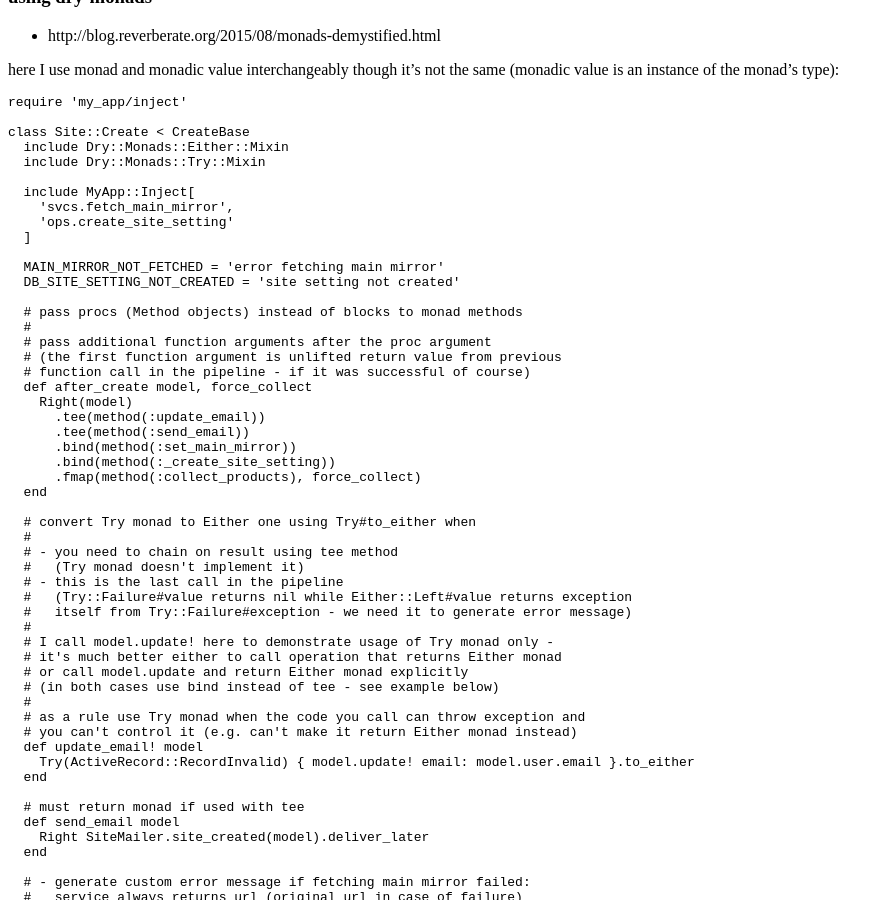
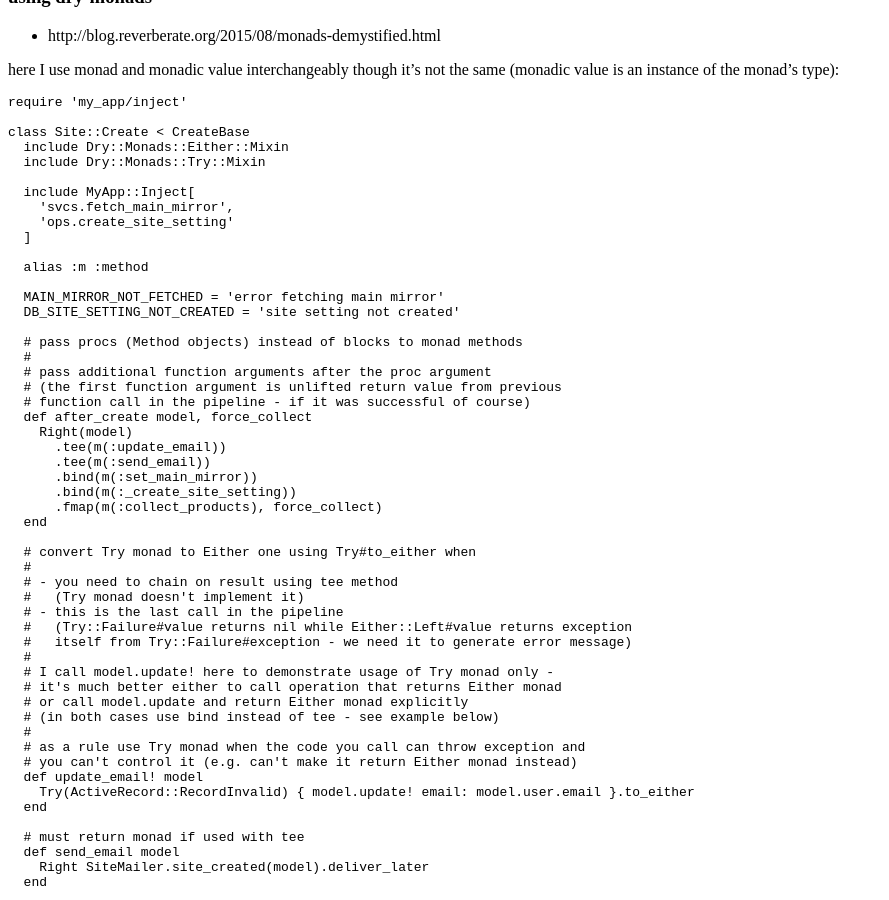
Before and after one commit to tap349/tap349.github.io, a Jekyll site: the page built from _posts/2017-02-27-monads-in-ruby.md, in a window 1280 px wide and 900 px high, scrolled down 1068 px. Shown: the whole window, without its empty margins (0-889 px from the left). Built offline with Jekyll 4.4.1, drawn with Linux system fonts in a browser that asks for light colours.

Commit message:
update 2017-02-27_19:01:25

```diff
--- a/_posts/2017-02-27-monads-in-ruby.md
+++ b/_posts/2017-02-27-monads-in-ruby.md
@@ -84,6 +84,8 @@ class Site::Create < CreateBase
     'ops.create_site_setting'
   ]
 
+  alias :m :method
+
   MAIN_MIRROR_NOT_FETCHED = 'error fetching main mirror'
   DB_SITE_SETTING_NOT_CREATED = 'site setting not created'
 
@@ -94,11 +96,11 @@ class Site::Create < CreateBase
   # function call in the pipeline - if it was successful of course)
   def after_create model, force_collect
     Right(model)
-      .tee(method(:update_email))
-      .tee(method(:send_email))
-      .bind(method(:set_main_mirror))
-      .bind(method(:_create_site_setting))
-      .fmap(method(:collect_products), force_collect)
+      .tee(m(:update_email))
+      .tee(m(:send_email))
+      .bind(m(:set_main_mirror))
+      .bind(m(:_create_site_setting))
+      .fmap(m(:collect_products), force_collect)
   end
 
   # convert Try monad to Either one using Try#to_either when
```
